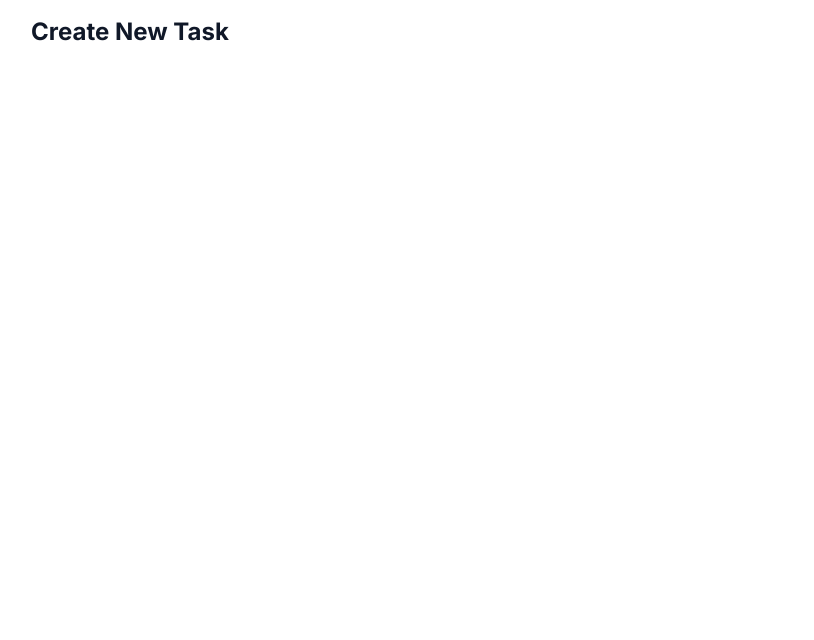
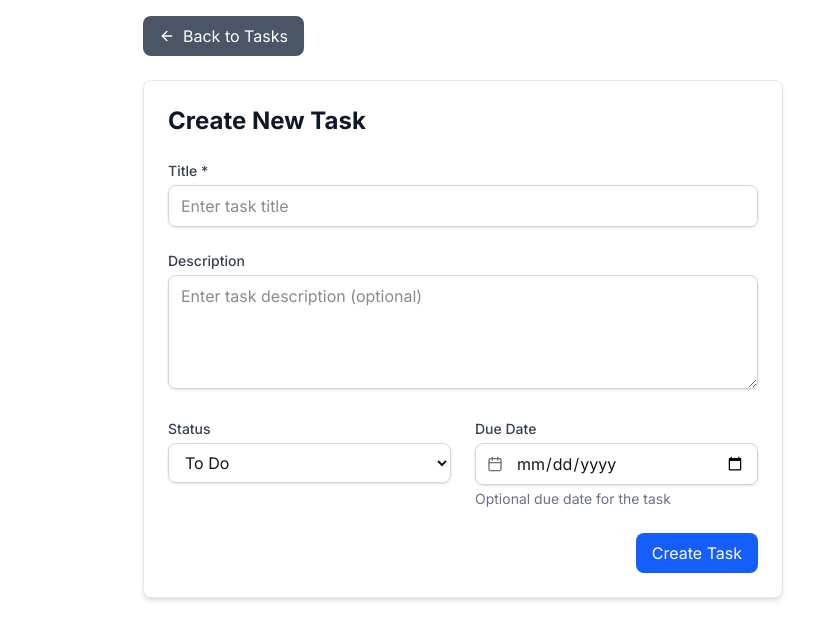
Before and after one commit to chathurasandaruwan/Task-manager-NextJS, a Next.js app: page /create in a window 1280 px wide. Shown: the top 640 px of the page, without its empty margins (177-991 px from the left). Built offline with nearby package versions, Linux system fonts and the light colour scheme.

Commit message:
update createTask page with Taskform

```diff
--- a/src/app/create/page.tsx
+++ b/src/app/create/page.tsx
@@ -1,8 +1,24 @@
+import Link from "next/link";
+import { ArrowLeft } from "lucide-react";
+import TaskForm from "@/components/TaskForm";
+
 export default function CreateTask() {
   return (
-    <main className="container mx-auto p-4 max-w-4xl">
-      <div className="flex items-center justify-between mb-8">
-        <h1 className="text-2xl font-bold mb-6 text-gray-900">Create New Task</h1>
+    <main className="container mx-auto p-4 max-w-2xl">
+      <div className="mb-6">
+        <Link href="/">
+          <button className="bg-gray-600 hover:bg-black text-white px-4 py-2 rounded-lg flex items-center gap-2 transition-colors hover:cursor-pointer">
+            <ArrowLeft className="w-4 h-4" />
+            Back to Tasks
+          </button>
+        </Link>
+      </div>
+
+      <div className="bg-white rounded-lg border border-gray-200 shadow-md p-6">
+        <h1 className="text-2xl font-bold mb-6 text-gray-900">
+          Create New Task
+        </h1>
+        <TaskForm />
       </div>
     </main>
   );
```
